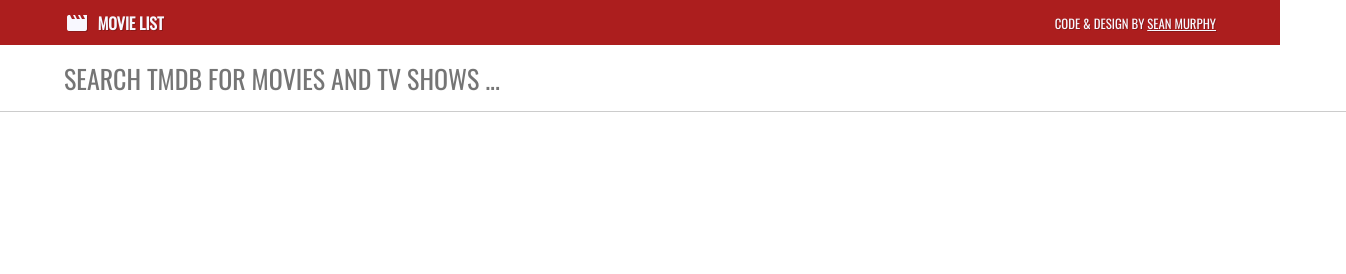
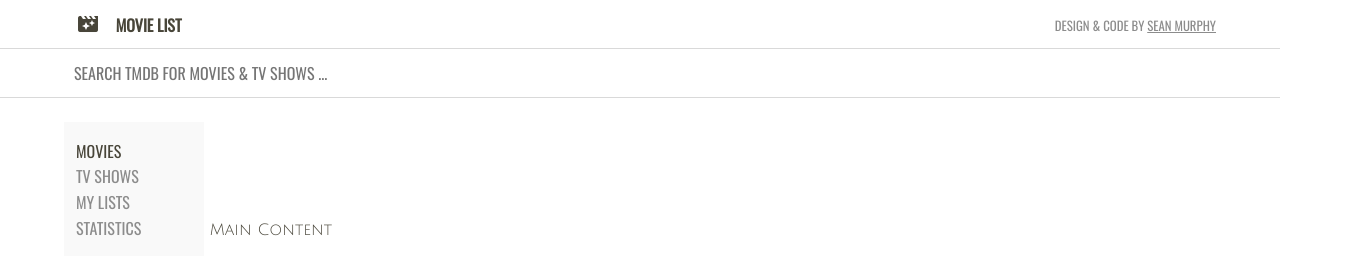
Before and after one commit to nazarja/movie-list, a website: page index.html in a window 1280 px wide. Shown: the whole page, 1346 px wide, since content can reach past the window. Drawn offline with nearby package versions, Linux system fonts and the light colour scheme; files that its build step writes are made by us from their sources.

Commit message:
Added nav & reordered skeleton

```diff
--- a/app/js/src/main.js
+++ b/app/js/src/main.js
@@ -0,0 +1,24 @@
+// Variables
+const logo = document.querySelector('#logo');
+const movieIcon = document.querySelector('.movie-icon');
+const menuIcon = document.querySelector('.menu-icon');
+const sideNav = document.querySelector('#side-nav');
+const mainContent = document.querySelector('#main-content');
+
+logo.onmouseenter = () => { movieIcon.innerHTML = 'movie';};
+logo.onmouseleave = () => { movieIcon.innerHTML = 'movie_filter';};
+
+// Mobile Nav Actions
+menuIcon.onclick = () => {
+    // f menu is closed else reverse state
+    if (menuIcon.innerHTML == 'menu') {
+        menuIcon.innerHTML = 'close';
+        sideNav.style.left = 0;
+        mainContent.style.left = 0;
+    }
+    else {
+        menuIcon.innerHTML = 'menu';
+        sideNav.style.left = `-160px`;
+        mainContent.style.left = `-160px`;
+    }
+};
--- a/app/js/src/search.js
+++ /dev/null
@@ -1,13 +0,0 @@
-
-/*=========================================================
-    Add event listener to search input
-
-    Only call to the tmdb api after 4 characters to reduce
-    unnecessary api calls.
-=========================================================*/
-
-const searchInput = document.querySelector('#search-input');
-const searchResults = document.querySelector('#search-results');
-searchInput.addEventListener('input', () => {
-    const input = searchInput.value;
-});
--- /dev/null
+++ b/app/styles/css/style.css
@@ -0,0 +1,125 @@
+/*
+==================================================================
+    FONTS / VARIABLES
+==================================================================
+*/
+@import url("https://fonts.googleapis.com/css?family=Julius+Sans+One|Oswald|Raleway");
+/*
+==================================================================
+    GLOBAL / GENERAL
+==================================================================
+*/
+body {
+  font-family: "Julius Sans One", sans-serif;
+  color: #484539; }
+
+ul {
+  list-style: none; }
+
+a {
+  text-decoration: none;
+  transition: 0.4s; }
+
+main {
+  padding: 0 5%; }
+  main div {
+    display: inline-block; }
+
+body, h1, h2, h3, h4 {
+  margin: 0;
+  padding: 0; }
+
+header *, #side-nav {
+  font-family: "Oswald", sans-serif;
+  font-size: 1em;
+  text-transform: uppercase;
+  color: #484539; }
+
+/*
+==================================================================
+    HEADER
+==================================================================
+*/
+header div * {
+  display: inline-block; }
+
+header i {
+  padding: 12px; }
+
+header #topbar {
+  padding: 0 5%; }
+  header #topbar #topbar-left #logo h1 {
+    position: relative;
+    top: -4px; }
+  header #topbar #topbar-left #logo:hover {
+    -webkit-transform: translateX(2px);
+            transform: translateX(2px); }
+  header #topbar #topbar-right {
+    float: right; }
+    header #topbar #topbar-right #made-by {
+      position: relative;
+      top: 12px;
+      font-size: 0.8em;
+      color: #8c8c8c; }
+      header #topbar #topbar-right #made-by a {
+        color: #8c8c8c;
+        text-decoration: underline; }
+        header #topbar #topbar-right #made-by a:hover {
+          color: #484539; }
+      @media (max-width: 800px) {
+        header #topbar #topbar-right #made-by {
+          display: none; } }
+    header #topbar #topbar-right .menu-icon {
+      cursor: pointer; }
+      @media (min-width: 800px) {
+        header #topbar #topbar-right .menu-icon {
+          display: none; } }
+
+header #searchbox input[type="text"] {
+  box-sizing: border-box;
+  padding: 0 5%;
+  padding-left: calc(5% + 10px);
+  width: 100%;
+  height: 6vmin;
+  min-height: 50px;
+  border: none;
+  border-top: 1px solid #d9d9d9;
+  border-bottom: 1px solid #d9d9d9; }
+
+/*
+==================================================================
+    NAVIGATION
+==================================================================
+*/
+#side-nav {
+  display: inline-block;
+  position: relative;
+  left: -160px;
+  width: 140px;
+  transition: 1s;
+  background-color: #f9f9f9; }
+  #side-nav ul {
+    position: relative;
+    padding-left: 12px;
+    color: #8c8c8c; }
+    #side-nav ul .active {
+      color: #484539; }
+    #side-nav ul li {
+      transition: 0.4s;
+      cursor: pointer;
+      padding: 0.05em 0; }
+    #side-nav ul li:hover {
+      color: #484539;
+      -webkit-transform: translateX(2px);
+              transform: translateX(2px); }
+  @media (min-width: 800px) {
+    #side-nav {
+      left: 0; } }
+
+#main-content {
+  position: relative;
+  left: -140px;
+  transition: 1s; }
+  @media (min-width: 800px) {
+    #main-content {
+      left: 0; } }
--- a/app/styles/css/styles.css
+++ /dev/null
@@ -1,72 +0,0 @@
-/*
-==================================================================
-    GLOBAL / FONTS / VARIABLES
-==================================================================
-*/
-@import url("https://fonts.googleapis.com/css?family=Oswald|Roboto");
-/*
-==================================================================
-    GLOBAL / GENERAL
-==================================================================
-*/
-body {
-  margin: 0;
-  padding: 0; }
-
-a {
-  transition: 0.3s; }
-
-/*
-==================================================================
-    HEADER
-==================================================================
-*/
-header {
-  background-color: #ac1e1e; }
-  header * {
-    text-transform: uppercase;
-    font-family: 'Oswald', Arial, Helvetica, sans-serif; }
-  header #top-bar {
-    padding: 0 5%;
-    color: ghostwhite;
-    text-shadow: 1px 1px rgba(0, 0, 0, 0.2); }
-    header #top-bar h1 {
-      display: inline-block;
-      font-size: 1em; }
-    header #top-bar .movie-icon {
-      position: relative;
-      top: 5px;
-      padding: 0 5px 0 1px; }
-    header #top-bar .menu-btn {
-      float: right;
-      top: 0;
-      padding: 10px;
-      cursor: pointer; }
-      @media (min-width: 800px) {
-        header #top-bar .menu-btn {
-          display: none; } }
-    header #top-bar .menu-ref {
-      float: right;
-      top: 0;
-      padding-top: 14px;
-      font-size: 0.8em; }
-      header #top-bar .menu-ref a {
-        color: ghostwhite; }
-        header #top-bar .menu-ref a:hover {
-          color: #ccc; }
-      @media (max-width: 800px) {
-        header #top-bar .menu-ref {
-          display: none; } }
-  header #search {
-    background-color: ghostwhite;
-    box-sizing: border-box; }
-    header #search #search-input {
-      width: 100%;
-      height: 8vmin;
-      min-height: 50px;
-      padding-left: 5%;
-      border: none;
-      border-bottom: 1px solid #ccc;
-      font-size: 3.25vmin; }
-    header #search #search-results {
-      padding-left: 5%; }
--- a/app/styles/sass/header.scss
+++ b/app/styles/sass/header.scss
@@ -6,51 +6,51 @@
 */
 
 header {
-    background-color: $red;
-
     * {
-        text-transform: uppercase;
-        font-family: 'Oswald', Arial, Helvetica, sans-serif;
+        @extend %title-font;
     }
 
-    // TOPBAR
-    #top-bar {
-        padding: 0 5%;
-        color: $white;
-        text-shadow: $text-shadow;
+    div * {
+        display: inline-block;
+    }
+
+    i {
+        padding: 12px;
+    }
+
+    #topbar {
+        padding: $container-padding;
+
+        #topbar-left {
+            #logo {
 
                 h1 {
-            display: inline-block;
-            font-size: 1em;
+                    position: relative;
+                    top: -4px;
                 }
 
-        .movie-icon {
-            position: relative;
-            top: 5px;
-            padding: 0 5px 0 1px;
-        }
-
-        .menu-btn {
-            float: right;
-            top: 0;
-            padding: 10px;
-            cursor: pointer;
-
-            @media (min-width: 800px) {
-                display: none;
+                &:hover {
+                    transform: translateX(2px);
                 }
             }
 
-        .menu-ref {
+        }
+
+        #topbar-right {
             float: right;
-            top: 0;
-            padding-top: 14px;
+
+            #made-by {
+                position: relative;
+                top: 12px;
                 font-size: 0.8em;
+                color: $light-grey-font;
 
                 a {
-                color: $white;
+                    color: $light-grey-font;
+                    text-decoration: underline;
+
                     &:hover {
-                    color: $light-grey;
+                        color: $grey-font;
                     }
                 }
 
@@ -58,25 +58,27 @@ header {
                     display: none;
                 }
             }
+
+            .menu-icon {
+                cursor: pointer;
+                @media (min-width: 800px) {
+                    display: none;
+                }
+            }
+        }
     }
 
-    // SEARCH
-    #search {
-        background-color: $white;
+    #searchbox {
+        input[type="text"] {
             box-sizing: border-box;
-
-        #search-input {
+            padding: $container-padding;
+            padding-left: calc(5% + 10px);
             width: 100%;
-            height: 8vmin;
+            height: 6vmin;
             min-height: 50px;
-            padding-left: 5%;
             border: none;
-            border-bottom: 1px solid $light-grey;
-            font-size: 3.25vmin;
-        }
-
-        #search-results {
-            padding-left: 5%;
+            border-top: 1px solid #d9d9d9;
+            border-bottom: 1px solid #d9d9d9;
         }
     }
 
--- a/app/styles/sass/main.scss
+++ b/app/styles/sass/main.scss
@@ -1,19 +1,20 @@
 
 /*
 ==================================================================
-    GLOBAL / FONTS / VARIABLES
+    FONTS / VARIABLES
 ==================================================================
 */
 
-@import url("https://fonts.googleapis.com/css?family=Oswald|Roboto");
+@import url('https://fonts.googleapis.com/css?family=Julius+Sans+One|Oswald|Raleway');
 
-// Colors
-$red: rgb(172, 30, 30);
-$white: ghostwhite;
-$light-grey: #ccc;
+$oswald-font: 'Oswald', sans-serif;
+$julius-font: 'Julius Sans One', sans-serif;
 
-// Fonts
-$text-shadow: 1px 1px rgba(0,0,0,0.2);
+$white: #f9f9f9;
+$grey-font: #484539;
+$light-grey-font: #8c8c8c;
+
+$container-padding: 0 5%;
 
 /*
 ==================================================================
@@ -22,10 +23,28 @@ $text-shadow: 1px 1px rgba(0,0,0,0.2);
 */
 
 body {
-  margin: 0;
-  padding: 0;
+    font-family: $julius-font;
+    color: $grey-font;
+    @extend %no-spacing;
+}
+
+ul {
+    list-style: none;
 }
 
 a {
-    transition: 0.3s;
+    text-decoration: none;
+    transition: 0.4s;
 }
+
+h1, h2, h3, h4 {
+    @extend %no-spacing;
+}
+
+main {
+    padding: $container-padding;
+
+    div {
+        display: inline-block;
+    }
+}
--- /dev/null
+++ b/app/styles/sass/nav.scss
@@ -0,0 +1,51 @@
+
+/*
+==================================================================
+    NAVIGATION
+==================================================================
+*/
+
+#side-nav {
+    display: inline-block;
+    position: relative;
+    left: -160px;
+    width: 140px;
+    transition: 1s;
+    background-color: $white;
+    @extend %title-font;
+
+     ul {
+        position: relative;
+        padding-left: 12px;
+        color: $light-grey-font;
+
+        .active {
+            color: $grey-font;
+        }
+
+        li {
+            transition: 0.4s;
+            cursor: pointer;
+            padding: 0.05em 0;
+        }
+
+        li:hover {
+            color: $grey-font;
+            transform: translateX(2px);
+        }
+    }
+
+    @media (min-width: 800px) {
+        left: 0;
+    }
+}
+
+#main-content {
+    position: relative;
+    left: -140px;
+    transition: 1s;
+
+    @media (min-width: 800px) {
+        left: 0;
+    }
+}
--- a/gulpfile.js
+++ b/gulpfile.js
@@ -29,9 +29,11 @@ const concat = require('gulp-concat');
 gulp.task('watch-sass', () => {
     gulp.src([
                 'app/styles/sass/main.scss',
+                'app/styles/sass/placeholders.scss',
                 'app/styles/sass/header.scss',
+                'app/styles/sass/nav.scss',
     ])
-    .pipe(concat('styles.scss'))
+    .pipe(concat('style.scss'))
     .pipe(sass().on('error', sass.logError))
     .pipe(autoprefixer({
         browsers: ['last 1 version']
@@ -44,7 +46,6 @@ gulp.task('watch-sass', () => {
 gulp.task('watch-js', () => {
     gulp.src([
                 'app/js/src/main.js',
-                'app/js/src/search.js',
     ])
     .pipe(concat('script.js'))
     .pipe(gulp.dest('app/js/dist'));
--- a/index.html
+++ b/index.html
@@ -5,36 +5,48 @@
     <meta name="viewport" content="width=device-width, initial-scale=1.0">
     <meta http-equiv="X-UA-Compatible" content="ie=edge">
     <meta name="description" content="Browse The Movie Database (TMDb) for Movies and TV Shows. Create your own Custom Lists. Download Fanart and View Movie Statistics.">
-    <title>Movie List | TMDb List Creator</title>
-
-    <!-- Material Design Icons -->
+    <title>Movie List - TMDb</title>
     <link href="https://fonts.googleapis.com/icon?family=Material+Icons" rel="stylesheet">
-    <!-- Custom CSS Stylesheets -->
-    <link rel="stylesheet" href="app/styles/css/styles.css">
+    <link rel="stylesheet" href="app/styles/css/style.css">
 </head>
 <body>
 
-    <!-- TopBar and Search -->
     <header>
-        <!-- TopBar -->
-        <div id="top-bar">
-            <i class="material-icons movie-icon">movie</i>
-            <h1>Movie List</h1>
-            <span class="menu-ref">Code &amp; Design by <a href="http://seanmurphy.eu" target="_blank">Sean Murphy</a></span>
-            <i id="menu-btn" class="material-icons menu-btn">menu</i>
+        <!-- Topbar -->
+        <div id="topbar">
+            <div id="topbar-left">
+                <a href="index.html" id="logo">
+                    <i class="material-icons movie-icon">movie_filter</i>
+                    <h1>Movie List</h1>
+                </a>
+            </div>
+            <div id="topbar-right">
+                <span id="made-by">Design & Code by <a href="http://seanmurphy.eu" target="_blank">Sean Murphy</a></span>
+                <i class="material-icons menu-icon">menu</i>
+            </div>
         </div>
 
-        <!-- Search -->
-        <div id="search">
-            <!-- Search Input -->
-            <input id="search-input" type="text" placeholder="Search TMDb for Movies and TV Shows ..." autocomplete="off">
-            <!-- Search Results -->
+        <!-- Searchbox -->
+        <div id="searchbox">
+            <input id="search-input" type="text" placeholder="Search TMDb for Movies & TV Shows ..." autocomplete="off">
             <div id="search-results"></div>
         </div>
     </header>
 
+    <main>
+        <div id="side-nav">
+            <ul>
+                <li class="active" data-nav="movies">Movies</li>
+                <li data-nav="tvshows">TV Shows</li>
+                <li data-nav="userlists">My Lists</li>
+                <li data-nav="statistics">Statistics</li>
+            </ul>
+        </div>
+        <div id="main-content">
+            <p>Main Content</p>
+        </div>
+    </main>
 
-    <!-- JavaScript -->
     <script src="app/js/dist/script.js"></script>
 </body>
 </html>
```
Also changed, not shown: app/styles/sass/placeholders.scss (added, +14 -0 lines), app/js/dist/script.js. Lines whose indentation alone changed are shown as unchanged.
